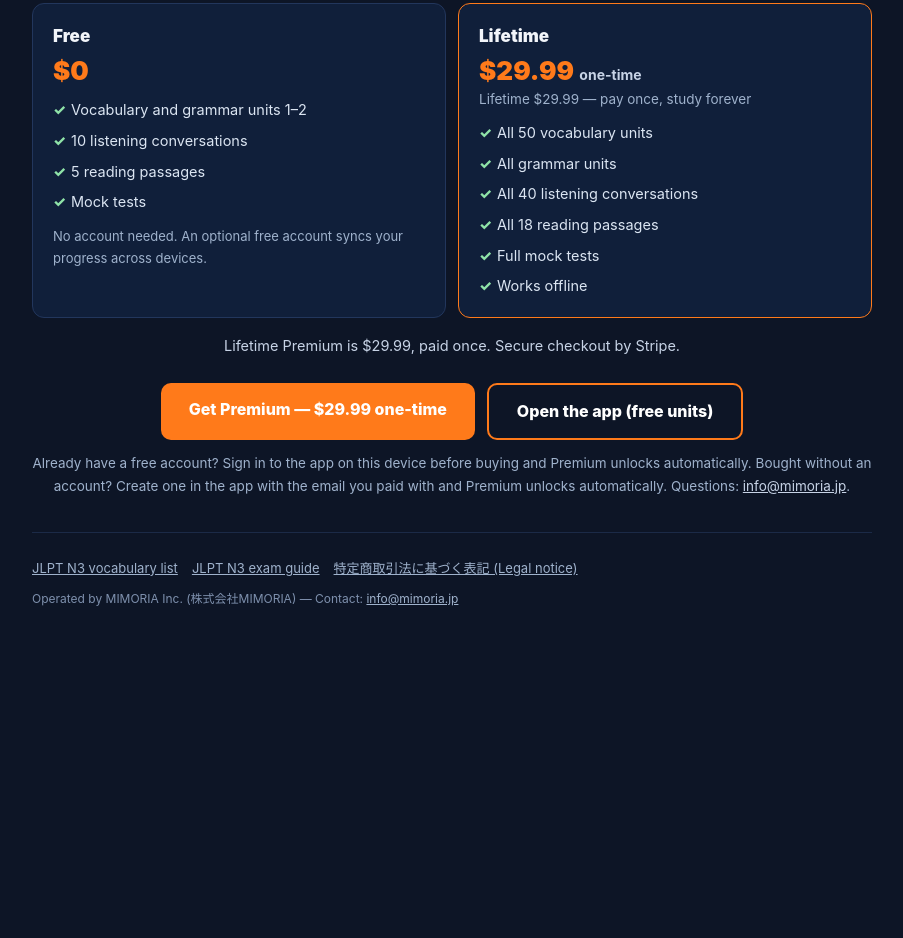
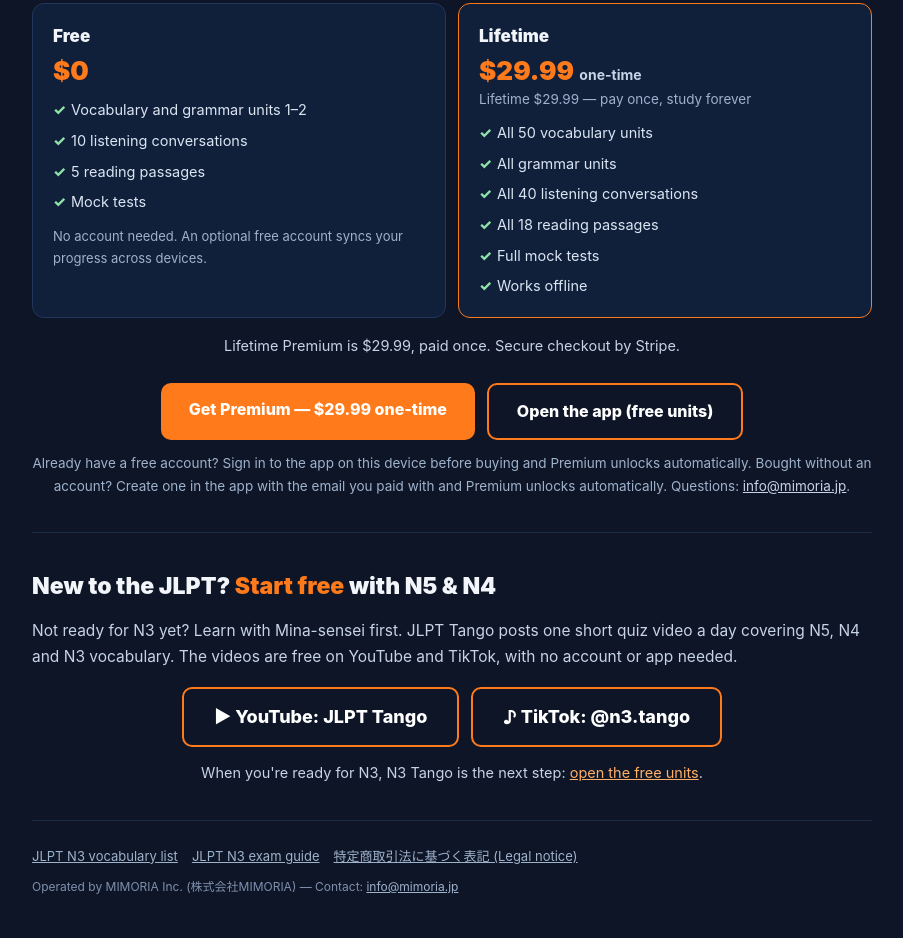
Before and after one commit to Richend0913/jlpt-n3-lp, a plain HTML site: page index.html in a window 1280 px wide. Shown: the part 1785-2723 px from the top of the page, without its empty margins (188-1091 px from the left). Before the commit the page ends 2435 px from the top, so only its background shows below. Drawn offline with Linux system fonts and the light colour scheme.

Commit message:
LP: add 'Start free with N5 & N4' section linking JLPT Tango YouTube/TikTok
Co-Authored-By: Claude Opus 5.5 <noreply@anthropic.com>

```diff
--- a/index.html
+++ b/index.html
@@ -154,6 +154,15 @@
     </div>
   </section>
 
+  <section id="start-free">
+    <h2>New to the JLPT? <span class="accent">Start free</span> with N5 &amp; N4</h2>
+    <p>Not ready for N3 yet? Learn with Mina-sensei first. JLPT Tango posts one short quiz video a day covering N5, N4 and N3 vocabulary. The videos are free on YouTube and TikTok, with no account or app needed.</p>
+    <div class="ctas" style="margin-top:16px">
+      <a class="trybtn ghost" href="https://www.youtube.com/@N3Tango" target="_blank" rel="noopener">▶ YouTube: JLPT Tango</a>
+      <a class="trybtn ghost" href="https://www.tiktok.com/@n3.tango" target="_blank" rel="noopener">♪ TikTok: @n3.tango</a>
+    </div>
+    <p style="margin-top:14px;font-size:14.5px;text-align:center">When you're ready for N3, N3 Tango is the next step: <a href="./app/" style="color:#ffb066">open the free units</a>.</p>
+  </section>
 
   <footer>
     <nav><a href="/vocabulary/">JLPT N3 vocabulary list</a><a href="/guide/">JLPT N3 exam guide</a><a href="/legal/">特定商取引法に基づく表記 (Legal notice)</a></nav>
```
